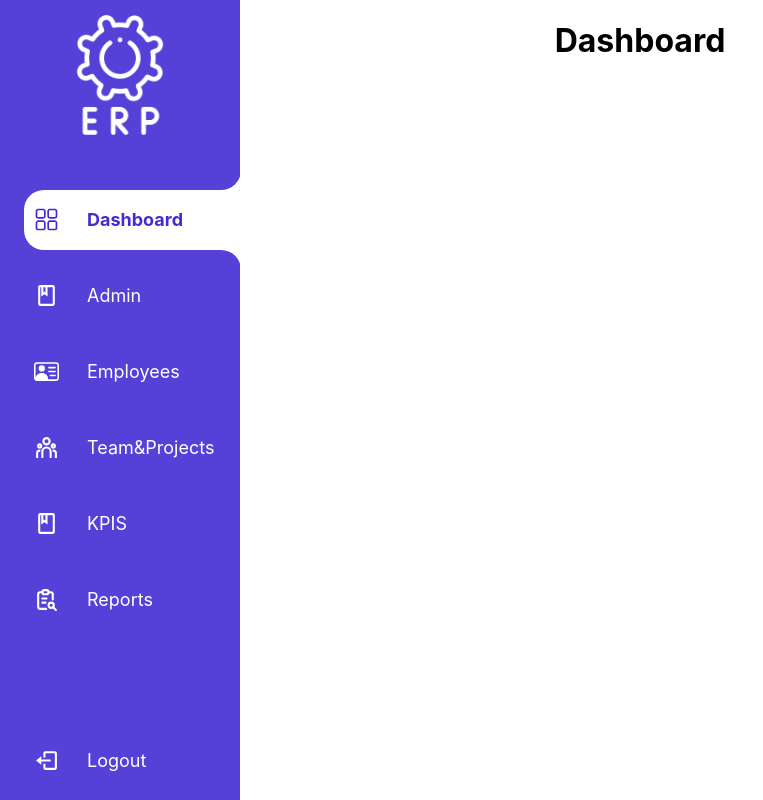
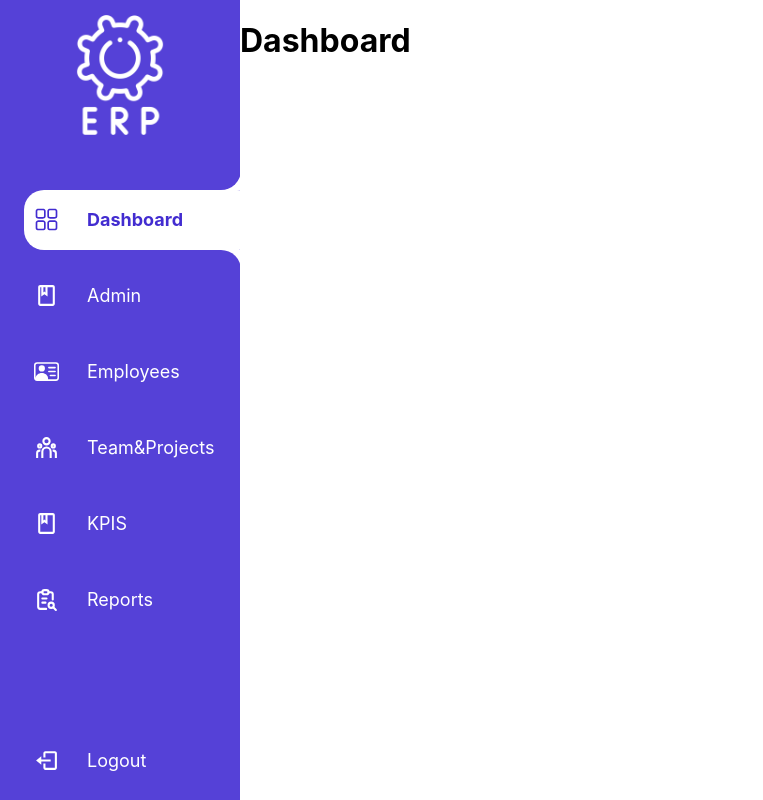
Before and after one commit to Group-10-Advanced-Project/Frontend, a React (Create React App) app in the folder my-app/: page / in a window 1280 px wide. Shown: the whole page, without its empty margins (0-763 px from the left). Built offline with nearby package versions, Linux system fonts and the light colour scheme.

Commit message:
fixed sidebar and routes

```diff
--- a/my-app/src/App.css
+++ b/my-app/src/App.css
@@ -1,4 +1,5 @@
 .App {
+  display: flex;
   text-align: center;
 }
 
--- a/my-app/src/components/sideNav/index.js
+++ b/my-app/src/components/sideNav/index.js
@@ -1,7 +1,9 @@
 import "./sideNav.css";
 
 import React from "react";
+import { useLocation } from "react-router-dom";
 import { NavLink } from "react-router-dom";
+
 import { MdOutlineClass } from "react-icons/md";
 import { RxDashboard } from "react-icons/rx";
 import { BsPersonVcard } from "react-icons/bs";
@@ -11,8 +13,8 @@ import { TbReportSearch } from "react-icons/tb";
 import { BiLogOut } from "react-icons/bi";
 
 import logo from "../../erp.png";
-
 function sideNav(props) {
+  if (useLocation().pathname == "/login") return null;
   return (
     <>
       <nav>
--- a/my-app/src/components/sideNav/sideNav.css
+++ b/my-app/src/components/sideNav/sideNav.css
@@ -6,7 +6,6 @@ nav {
     flex-direction: column;
     align-items: center;
     justify-content: space-between;
-    position: fixed;
     top: 0;
     overflow: hidden;
 }
```
Also changed, not shown: 1 other file (tests, documents, lock files or other folders).
